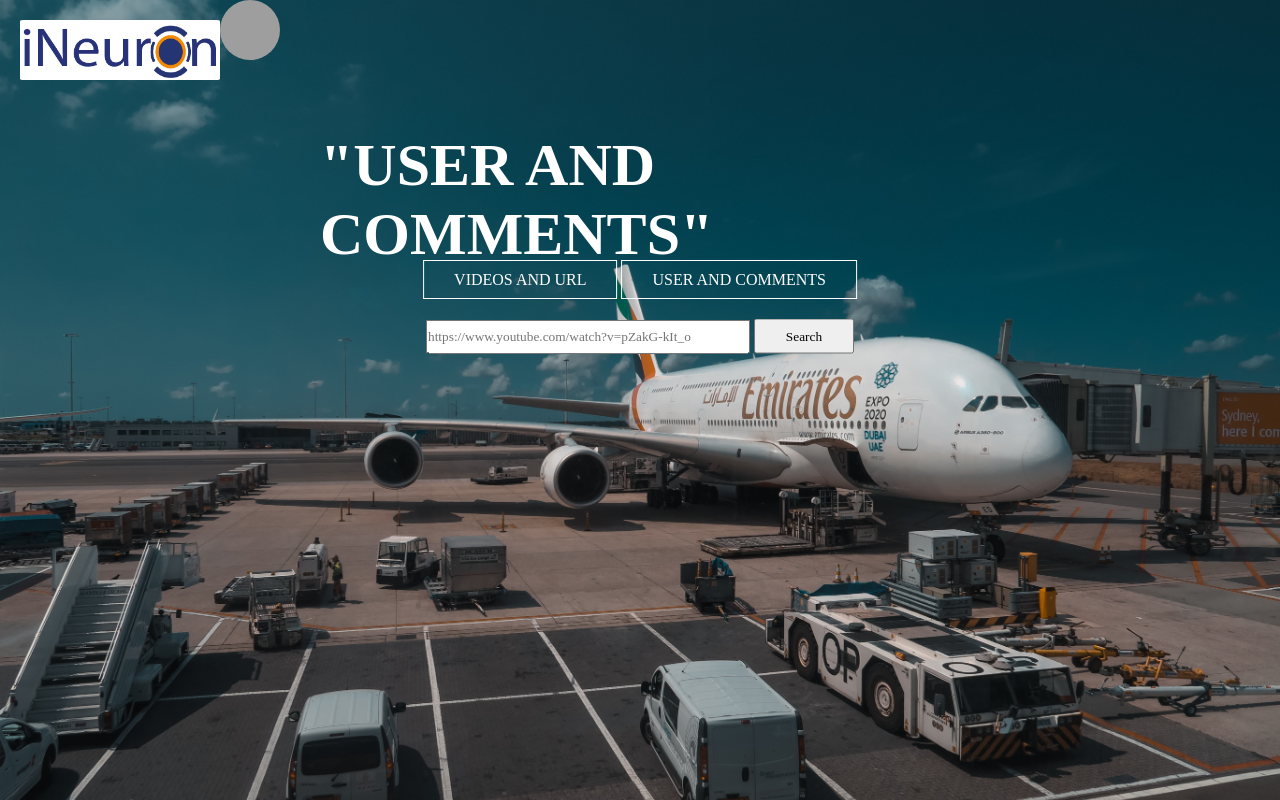
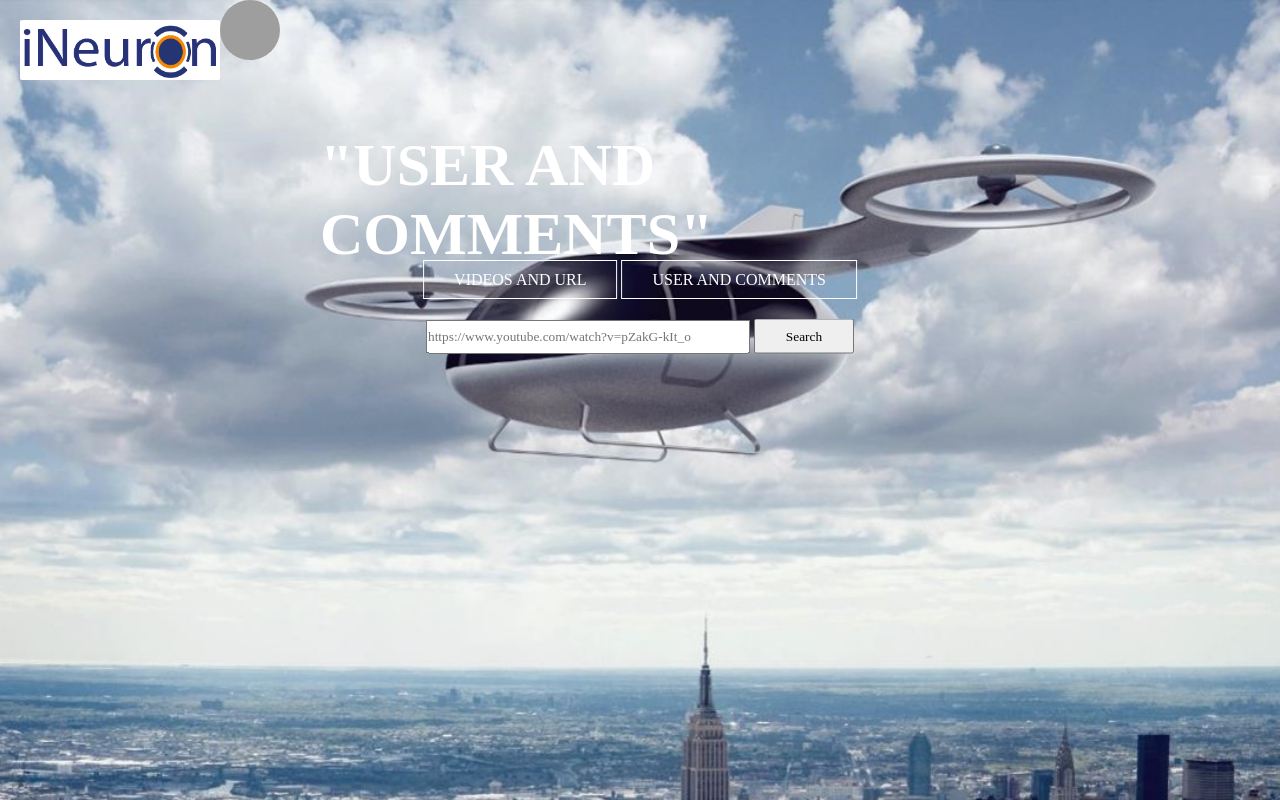
Before and after one commit to shuklasuraj1000/YB, a Flask app: page /page2 in a window 1280 px wide. Run offline with Flask 2, Linux system fonts and the light colour scheme; grey boxes are pictures that could not be loaded.

Commit message:
Update page2.html

```diff
--- a/templates/page2.html
+++ b/templates/page2.html
@@ -43,7 +43,7 @@
 <style>
     .background-image{
             background-size:cover;
-            background-image: url('./static/1.jpg');
+            background-image: url('./static/4.jpg');
             background-repeat: no-repeat;
             height: 100vh;
             }
```
